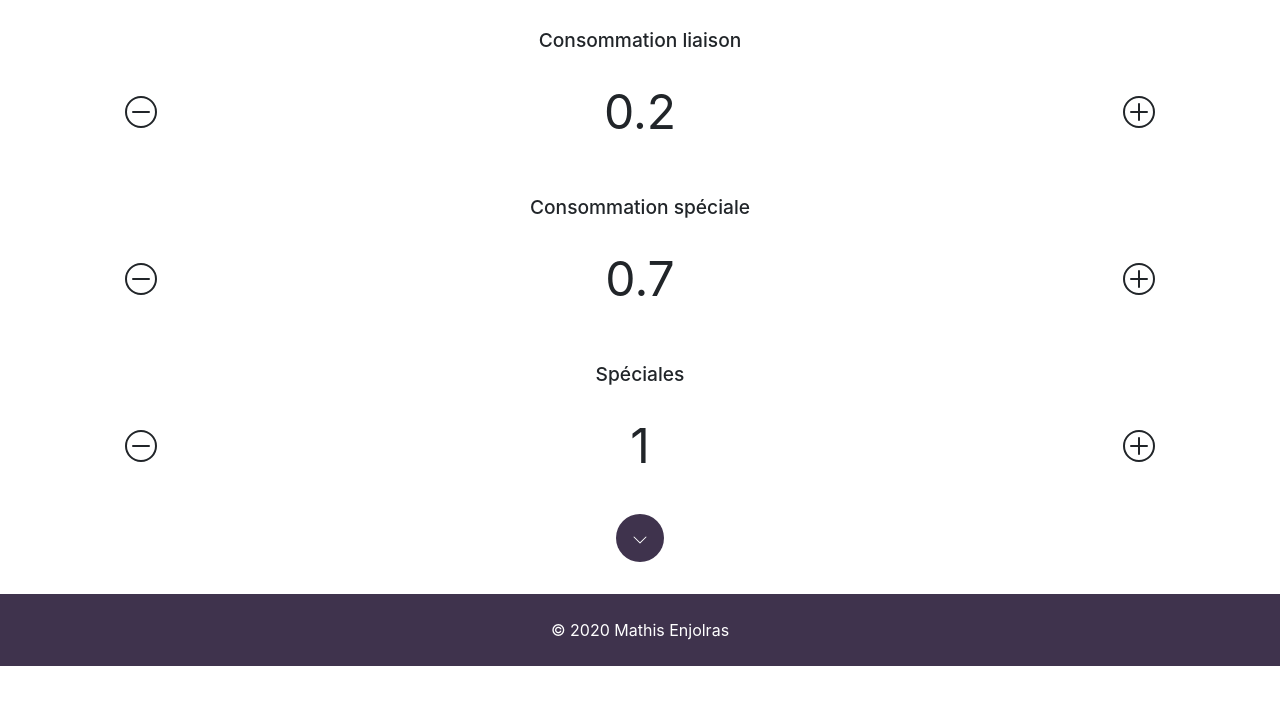
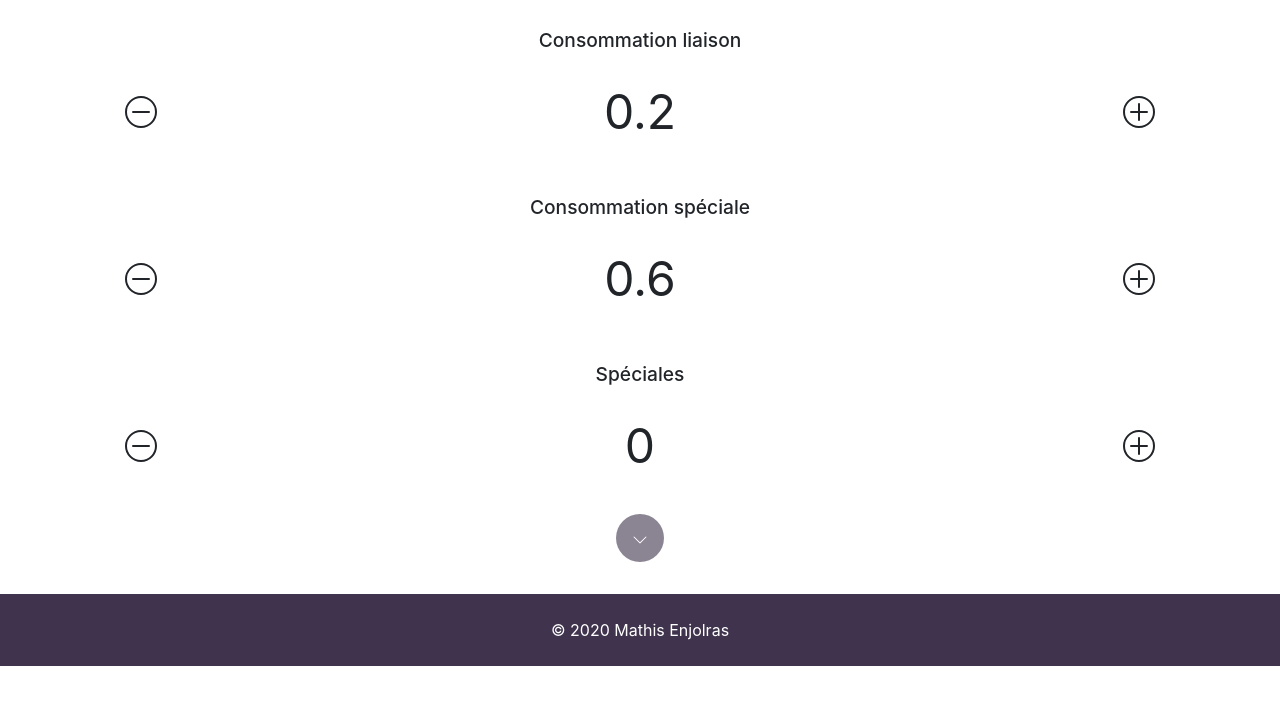
Before and after one commit to mathiz11/fuel-calculator-site, a Gatsby site: page / in a window 1280 px wide. Shown: the part 87-792 px from the top of the page. Built offline with nearby package versions, Linux system fonts and the light colour scheme; Gatsby itself is replaced by a stand-in of ours.

Commit message:
fix style

```diff
--- a/src/pages/index.js
+++ b/src/pages/index.js
@@ -6,8 +6,8 @@ import SEO from '../components/seo';
 
 const Home = () => {
   const [stepConso, setStepConso] = useState(0.2);
-  const [specialConso, setSpecialConso] = useState(0.7);
-  const [special, setSpecial] = useState(1);
+  const [specialConso, setSpecialConso] = useState(0.6);
+  const [special, setSpecial] = useState(0);
   const [showCalcul, setShowCalcul] = useState(false);
   const [inputList, setInputList] = useState([{ name: "test", value: undefined, isStep: true }]);
   const [result, setResult] = useState(undefined);
@@ -72,7 +72,7 @@ const Home = () => {
             <button
               disabled={stepConso === 0 || specialConso === 0 || special === 0}
               onClick={() => generateForm()}
-              className={`rounded-btn${(stepConso === 0 || specialConso === 0 || special === 0) ? ` disabled` : ``}`}
+              className={(stepConso === 0 || specialConso === 0 || special === 0) ? `rounded-btn-disabled` : `rounded-btn`}
             >
               <BsChevronDown />
             </button>
--- a/src/styles/main.scss
+++ b/src/styles/main.scss
@@ -28,6 +28,21 @@ footer {
         outline: 0;
     }
 }
+
+.rounded-btn-disabled {
+    background-color: #3F334D;
+    opacity: 60%;
+    margin-top: 1rem;
+    border-radius: 50%;
+    border: none;
+    color: white;
+    width: 3rem;
+    height: 3rem;
+    &:focus {
+        outline: 0;
+    }
+}
+
 
 .container {
     padding-bottom: 2rem;
```
